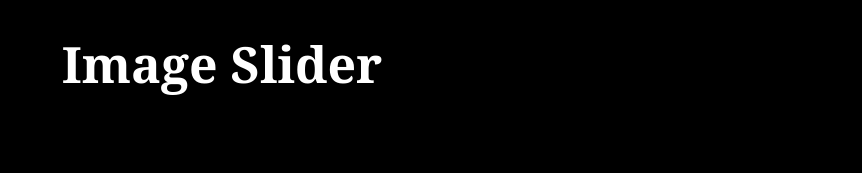
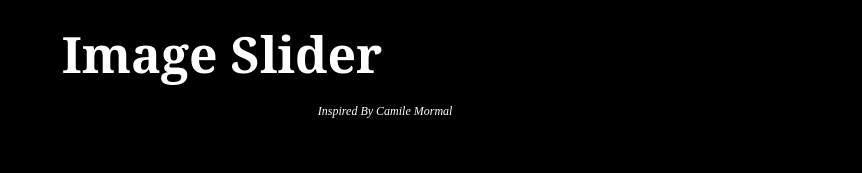
Before and after one commit to rishii64/Image-slider, a plain HTML site: page index.html in a window 1280 px wide. Shown: the top 173 px of the page, without its empty margins (418-1280 px from the left). Drawn offline with Linux system fonts and the light colour scheme.

```diff
--- a/index.html
+++ b/index.html
@@ -7,7 +7,8 @@
     <link rel="stylesheet" href="style.css">
 </head>
 <body>
-    <h1 class="header">Image Slider</h1>
+        <h1 class="header">Image Slider</h1>
+        <span class="note">Inspired By Camile Mormal</span>
     <div id="image-track" data-mouse-down-at="0" data-prev-percentage="0">
         <img class="image" src="https://images.unsplash.com/photo-1524781289445-ddf8f5695861?ixlib=rb-4.0.3&ixid=MnwxMjA3fDB8MHxwaG90by1wYWdlfHx8fGVufDB8fHx8&auto=format&fit=crop&w=1770&q=80" draggable="false" />
         <img class="image" src="https://images.unsplash.com/photo-1610194352361-4c81a6a8967e?ixlib=rb-4.0.3&ixid=MnwxMjA3fDB8MHxwaG90by1wYWdlfHx8fGVufDB8fHx8&auto=format&fit=crop&w=1674&q=80" draggable="false" />
--- a/style.css
+++ b/style.css
@@ -22,7 +22,15 @@
 .header {
     color: white;
     text-align: center;
-    margin: 30px auto;
+    margin: 20px auto;
     font-family: Georgia;
     font-size: 50px;
 }
+.note{
+    color: white;
+    position: absolute;
+    right: 32vw;
+    top: 13vh;
+    font-size: 12px;
+    font-style: italic;
+}
```
